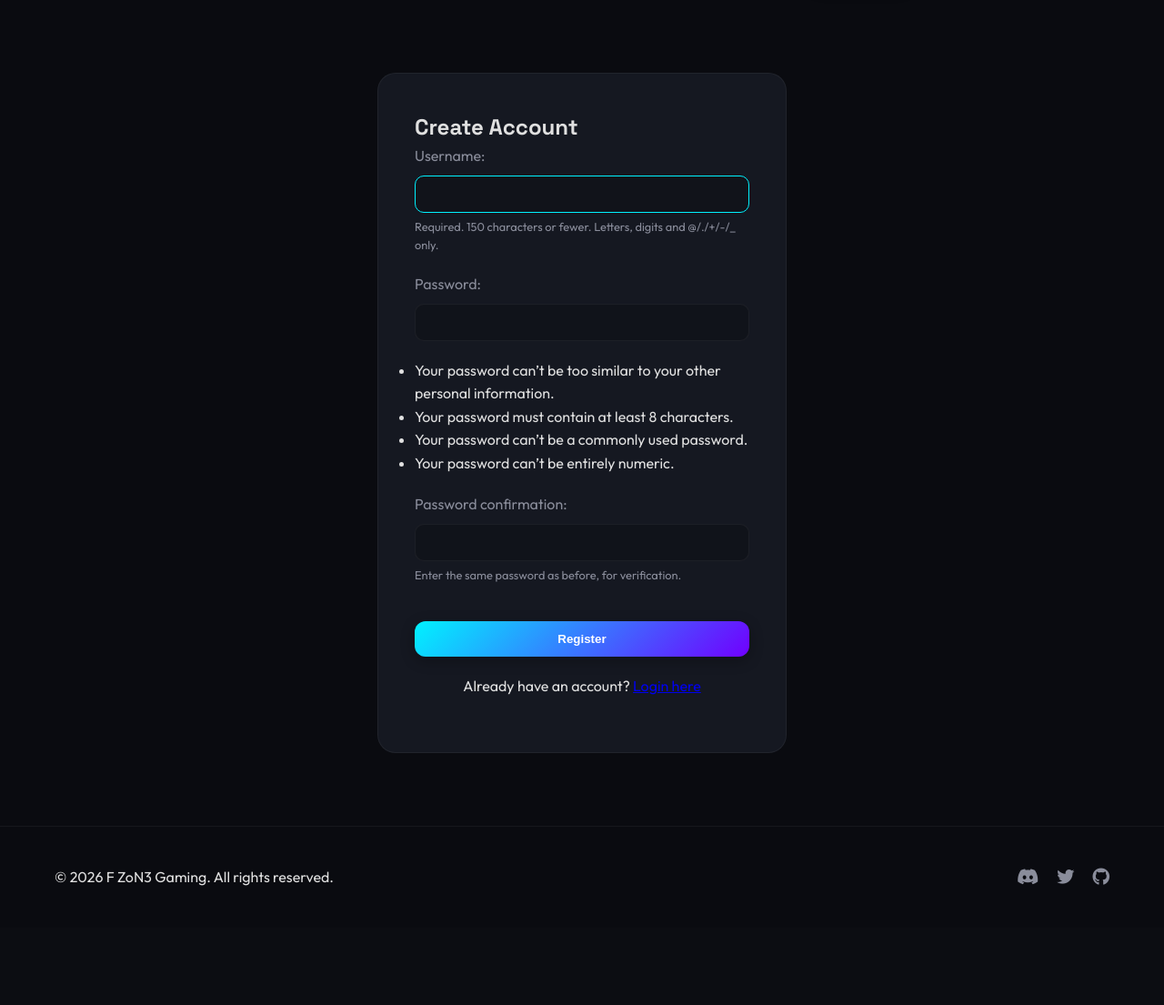
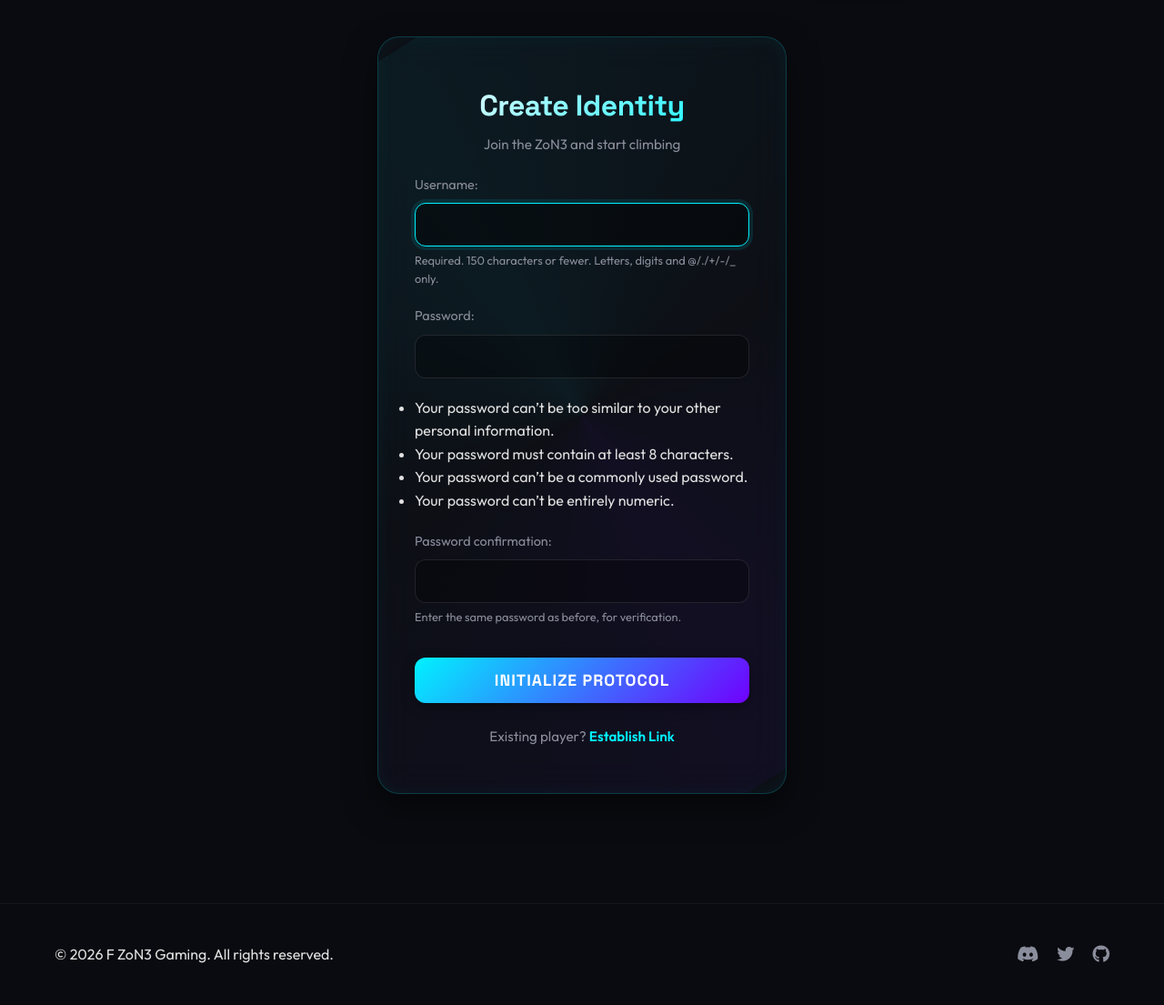
Before and after one commit to PRUDHVI0143/F_Zon3, a Django app: page /accounts/register/ in a window 1280 px wide. Shown: the part 80-1185 px from the top of the page at 91% size. Before the commit the page ends 1054 px from the top, so only its background shows below. Run offline with Django 5.2, Linux system fonts and the light colour scheme.

Commit message:
style: overhaul auth login and register pages with cyberpunk aesthetics

```diff
--- a/static/css/style.css
+++ b/static/css/style.css
@@ -421,13 +421,87 @@ body.light-theme .result-overlay {
 }
 
 /* Forms */
+.auth-wrapper {
+    min-height: calc(100vh - var(--nav-height) - 160px);
+    display: flex;
+    align-items: center;
+    justify-content: center;
+    position: relative;
+    padding: 40px 20px;
+}
+
 .auth-container {
+    width: 100%;
     max-width: 450px;
-    margin: 80px auto;
-    background: var(--bg-card);
-    padding: 40px;
-    border-radius: 20px;
-    border: 1px solid var(--border-color);
+    background: rgba(15, 18, 25, 0.7);
+    padding: 50px 40px;
+    border-radius: 24px;
+    border: 1px solid rgba(0, 242, 255, 0.2);
+    box-shadow: 0 15px 35px rgba(0, 0, 0, 0.5), inset 0 0 20px rgba(0, 242, 255, 0.05);
+    backdrop-filter: blur(20px);
+    -webkit-backdrop-filter: blur(20px);
+    position: relative;
+    overflow: hidden;
+    animation: fadeInUp 0.6s cubic-bezier(0.16, 1, 0.3, 1);
+}
+
+body.light-theme .auth-container {
+    background: rgba(255, 255, 255, 0.85);
+    border-color: rgba(0, 142, 180, 0.2);
+    box-shadow: 0 15px 35px rgba(0, 0, 0, 0.05), inset 0 0 20px rgba(0, 142, 180, 0.05);
+}
+
+.auth-container::before {
+    content: '';
+    position: absolute;
+    top: -50%;
+    left: -50%;
+    width: 200%;
+    height: 200%;
+    background: conic-gradient(from 0deg at 50% 50%, transparent 0%, rgba(0, 242, 255, 0.05) 25%, transparent 50%, rgba(112, 0, 255, 0.05) 75%, transparent 100%);
+    animation: rotateGradient 10s linear infinite;
+    z-index: 0;
+    pointer-events: none;
+}
+
+body.light-theme .auth-container::before {
+    background: conic-gradient(from 0deg at 50% 50%, transparent 0%, rgba(0, 142, 180, 0.03) 25%, transparent 50%, rgba(90, 0, 204, 0.03) 75%, transparent 100%);
+}
+
+@keyframes rotateGradient {
+    0% { transform: rotate(0deg); }
+    100% { transform: rotate(360deg); }
+}
+
+.auth-container > * {
+    position: relative;
+    z-index: 1;
+}
+
+.auth-container h2 {
+    font-size: 2rem;
+    font-weight: 800;
+    text-align: center;
+    margin-bottom: 5px;
+    background: linear-gradient(135deg, var(--white), var(--primary));
+    -webkit-background-clip: text;
+    background-clip: text;
+    -webkit-text-fill-color: transparent;
+    letter-spacing: -0.5px;
+}
+
+body.light-theme .auth-container h2 {
+    background: linear-gradient(135deg, #1a1a2e, var(--primary));
+    -webkit-background-clip: text;
+    background-clip: text;
+    -webkit-text-fill-color: transparent;
+}
+
+.auth-subtitle {
+    text-align: center;
+    color: var(--text-muted);
+    font-size: 0.95rem;
+    margin-bottom: 35px;
 }
 
 .auth-container p,
@@ -440,30 +514,75 @@ body.light-theme .result-overlay {
     display: block;
     margin-bottom: 8px;
     color: var(--text-muted);
+    font-size: 0.9rem;
+    font-weight: 500;
 }
 
 .auth-container input,
 .auth-container select,
 .form-group input {
     width: 100%;
-    background: rgba(0, 0, 0, 0.2);
-    border: 1px solid var(--border-color);
-    padding: 12px;
-    border-radius: 10px;
+    background: rgba(0, 0, 0, 0.3);
+    border: 1px solid rgba(255, 255, 255, 0.1);
+    padding: 14px 16px;
+    border-radius: 12px;
     color: var(--text-main);
+    font-size: 1rem;
+    transition: var(--transition);
 }
 
 body.light-theme .auth-container input,
 body.light-theme .auth-container select,
 body.light-theme .form-group input {
     background: rgba(255, 255, 255, 0.9);
-    border: 1px solid rgba(0, 0, 0, 0.2);
+    border: 1px solid rgba(0, 0, 0, 0.15);
+    color: var(--text-main);
+    box-shadow: inset 0 2px 4px rgba(0,0,0,0.02);
 }
 
 .auth-container input:focus,
 .form-group input:focus {
     outline: none;
     border-color: var(--primary);
+    background: rgba(0, 0, 0, 0.4);
+    box-shadow: 0 0 0 4px rgba(0, 242, 255, 0.1);
+}
+
+body.light-theme .auth-container input:focus,
+body.light-theme .form-group input:focus {
+    background: #ffffff;
+    border-color: var(--primary);
+    box-shadow: 0 0 0 4px rgba(0, 142, 180, 0.1);
+}
+
+.auth-action-btn {
+    width: 100%;
+    padding: 14px;
+    font-size: 1.1rem;
+    letter-spacing: 1px;
+    margin-top: 15px;
+    border-radius: 12px;
+    font-family: 'Space Grotesk', sans-serif;
+    text-transform: uppercase;
+}
+
+.auth-footer {
+    margin-top: 25px;
+    text-align: center;
+    font-size: 0.95rem;
+    color: var(--text-muted);
+}
+
+.auth-footer a {
+    color: var(--primary);
+    text-decoration: none;
+    font-weight: 600;
+    transition: var(--transition);
+}
+
+.auth-footer a:hover {
+    color: var(--accent);
+    text-shadow: 0 0 8px rgba(255, 0, 122, 0.4);
 }
 
 .auth-container .helptext {
@@ -477,8 +596,12 @@ body.light-theme .form-group input {
     color: var(--accent);
     list-style: none;
     padding: 0;
-    margin-bottom: 10px;
+    margin-bottom: 15px;
     font-size: 0.9rem;
+    background: rgba(255, 0, 122, 0.1);
+    border: 1px solid rgba(255, 0, 122, 0.3);
+    border-radius: 8px;
+    padding: 10px;
 }
 
 /* Footer */
--- a/templates/accounts/register.html
+++ b/templates/accounts/register.html
@@ -1,12 +1,17 @@
 {% extends 'base.html' %}
 {% block content %}
-<div class='auth-container'>
-    <h2>Create Account</h2>
-    <form method='post'>
-        {% csrf_token %}
-        {{ form.as_p }}
-        <button type='submit' class='btn btn-primary' style='width: 100%; margin-top: 20px;'>Register</button>
-    </form>
-    <p style='margin-top: 20px; text-align: center;'>Already have an account? <a href='{% url "accounts:login" %}'>Login here</a></p>
+<div class='auth-wrapper'>
+    <div class='auth-container'>
+        <h2>Create Identity</h2>
+        <p class='auth-subtitle'>Join the ZoN3 and start climbing</p>
+        <form method='post'>
+            {% csrf_token %}
+            {{ form.as_p }}
+            <button type='submit' class='btn btn-primary auth-action-btn'>Initialize Protocol</button>
+        </form>
+        <div class='auth-footer'>
+            Existing player? <a href='{% url "accounts:login" %}'>Establish Link</a>
+        </div>
+    </div>
 </div>
 {% endblock %}
```
Also changed, not shown: templates/accounts/login.html (+13 -8 lines).
